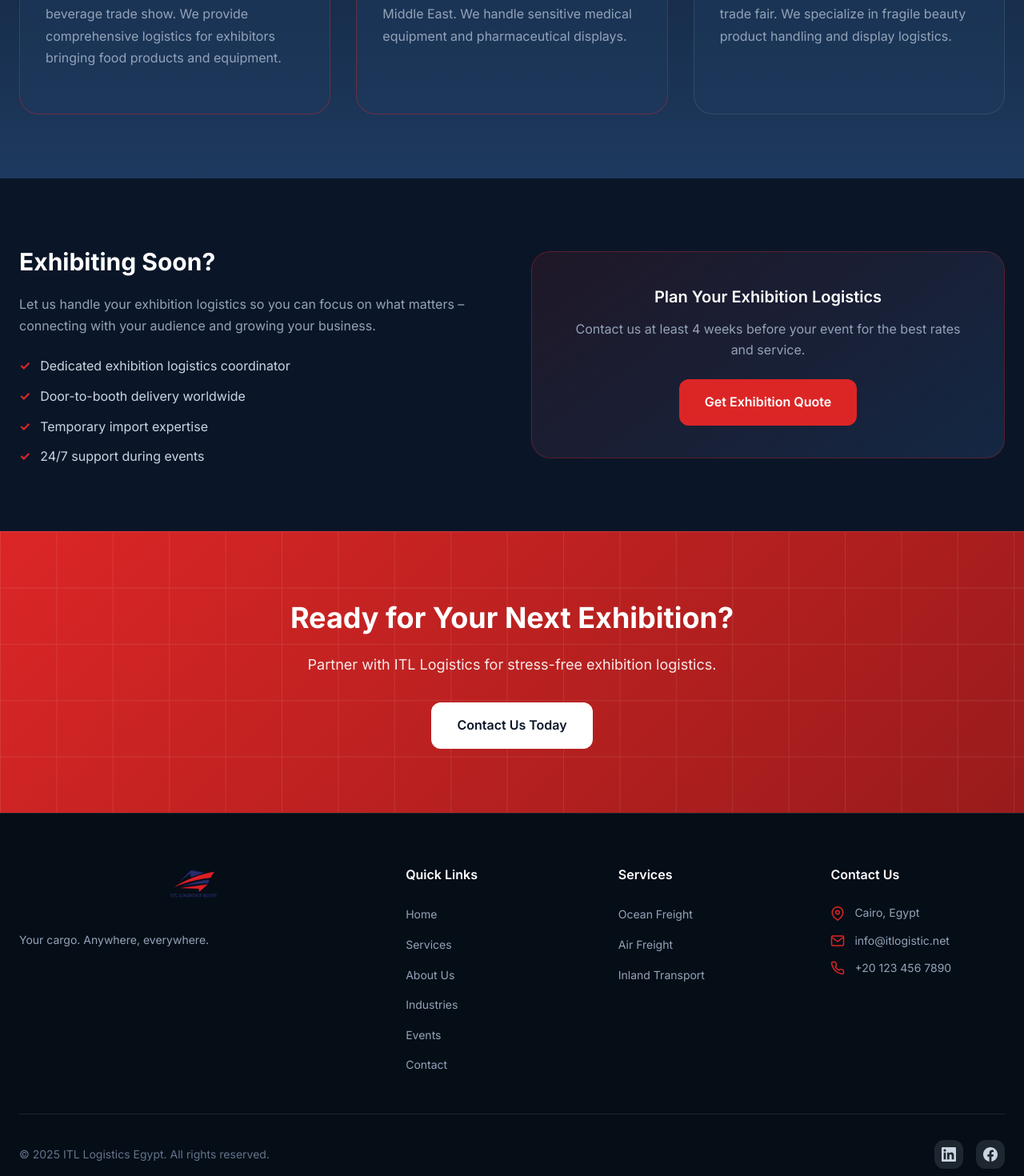
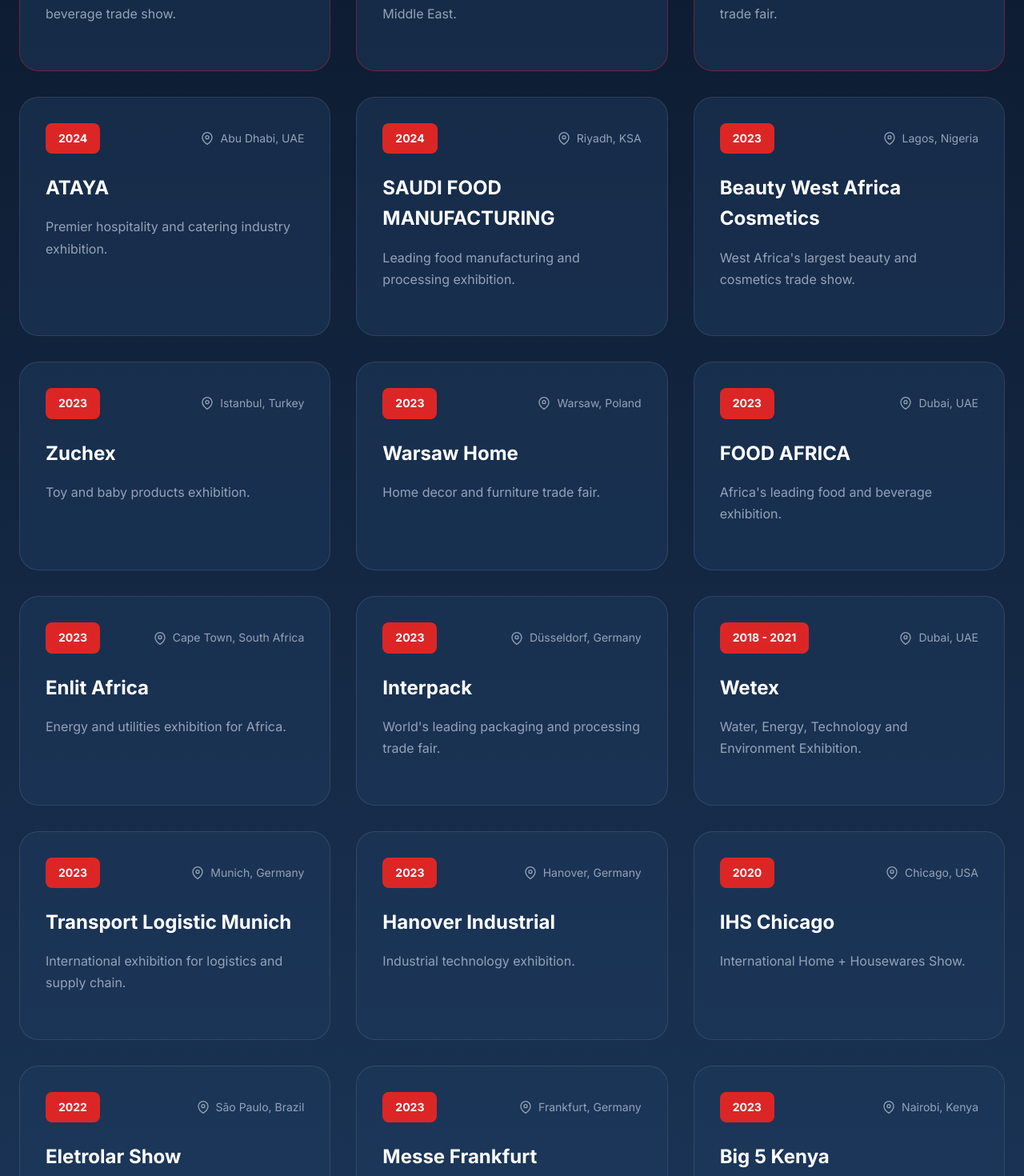
Before and after one commit to moniem2020/ITL-Logistics-Website, a Next.js app: page /events in a window 1280 px wide. Shown: the part 1460-2930 px from the top of the page at 80% size. Built offline with nearby package versions, Linux system fonts and the light colour scheme.

Commit message:
Add complete exhibition list from original website - 20+ exhibitions

```diff
--- a/src/app/events/page.jsx
+++ b/src/app/events/page.jsx
@@ -7,25 +7,147 @@
 
 export default function EventsPage() {
     const exhibitions = [
+        // Featured International Exhibitions
         {
             name: 'Gulfood',
             years: '2023 - 2024',
             location: 'Dubai, UAE',
-            description: 'The world\'s largest annual food & beverage trade show. We provide comprehensive logistics for exhibitors bringing food products and equipment.',
+            description: 'The world\'s largest annual food & beverage trade show.',
             featured: true
         },
         {
             name: 'Arab Health',
             years: '2023 - 2024',
             location: 'Dubai, UAE',
-            description: 'The leading healthcare exhibition in the Middle East. We handle sensitive medical equipment and pharmaceutical displays.',
+            description: 'The leading healthcare exhibition in the Middle East.',
             featured: true
         },
         {
             name: 'Beauty Eurasia',
             years: '2024',
             location: 'Istanbul, Turkey',
-            description: 'Turkey\'s largest beauty and cosmetics trade fair. We specialize in fragile beauty product handling and display logistics.',
+            description: 'Turkey\'s largest beauty and cosmetics trade fair.',
+            featured: true
+        },
+        // Additional International Exhibitions
+        {
+            name: 'ATAYA',
+            years: '2024',
+            location: 'Abu Dhabi, UAE',
+            description: 'Premier hospitality and catering industry exhibition.',
+            featured: false
+        },
+        {
+            name: 'SAUDI FOOD MANUFACTURING',
+            years: '2024',
+            location: 'Riyadh, KSA',
+            description: 'Leading food manufacturing and processing exhibition.',
+            featured: false
+        },
+        {
+            name: 'Beauty West Africa Cosmetics',
+            years: '2023',
+            location: 'Lagos, Nigeria',
+            description: 'West Africa\'s largest beauty and cosmetics trade show.',
+            featured: false
+        },
+        {
+            name: 'Zuchex',
+            years: '2023',
+            location: 'Istanbul, Turkey',
+            description: 'Toy and baby products exhibition.',
+            featured: false
+        },
+        {
+            name: 'Warsaw Home',
+            years: '2023',
+            location: 'Warsaw, Poland',
+            description: 'Home decor and furniture trade fair.',
+            featured: false
+        },
+        {
+            name: 'FOOD AFRICA',
+            years: '2023',
+            location: 'Dubai, UAE',
+            description: 'Africa\'s leading food and beverage exhibition.',
+            featured: false
+        },
+        {
+            name: 'Enlit Africa',
+            years: '2023',
+            location: 'Cape Town, South Africa',
+            description: 'Energy and utilities exhibition for Africa.',
+            featured: false
+        },
+        {
+            name: 'Interpack',
+            years: '2023',
+            location: 'Düsseldorf, Germany',
+            description: 'World\'s leading packaging and processing trade fair.',
+            featured: false
+        },
+        {
+            name: 'Wetex',
+            years: '2018 - 2021',
+            location: 'Dubai, UAE',
+            description: 'Water, Energy, Technology and Environment Exhibition.',
+            featured: false
+        },
+        // Worldwide Exhibitions
+        {
+            name: 'Transport Logistic Munich',
+            years: '2023',
+            location: 'Munich, Germany',
+            description: 'International exhibition for logistics and supply chain.',
+            featured: false
+        },
+        {
+            name: 'Hanover Industrial',
+            years: '2023',
+            location: 'Hanover, Germany',
+            description: 'Industrial technology exhibition.',
+            featured: false
+        },
+        {
+            name: 'IHS Chicago',
+            years: '2020',
+            location: 'Chicago, USA',
+            description: 'International Home + Housewares Show.',
+            featured: false
+        },
+        {
+            name: 'Eletrolar Show',
+            years: '2022',
+            location: 'São Paulo, Brazil',
+            description: 'Latin American electronics and home appliances.',
+            featured: false
+        },
+        {
+            name: 'Messe Frankfurt',
+            years: '2023',
+            location: 'Frankfurt, Germany',
+            description: 'Various trade fairs at Europe\'s largest exhibition center.',
+            featured: false
+        },
+        {
+            name: 'Big 5 Kenya',
+            years: '2023',
+            location: 'Nairobi, Kenya',
+            description: 'East Africa\'s leading construction industry event.',
+            featured: false
+        },
+        {
+            name: 'Canton Fair',
+            years: '2023',
+            location: 'Guangzhou, China',
+            description: 'China\'s largest import and export trade fair.',
+            featured: false
+        },
+        {
+            name: 'HATS',
+            years: '2021 - 2022',
+            location: 'Cairo, Egypt',
+            description: 'Home appliances and technology show.',
             featured: false
         }
     ]
```
